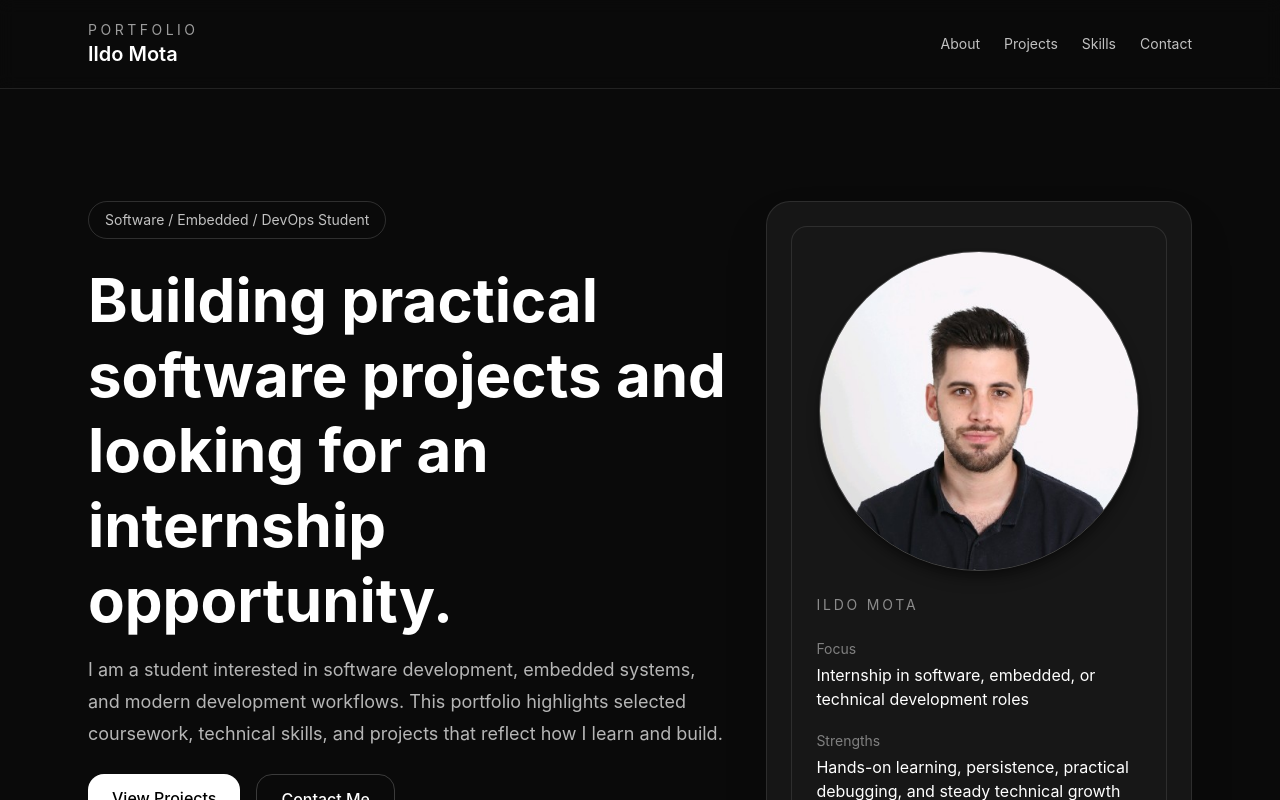
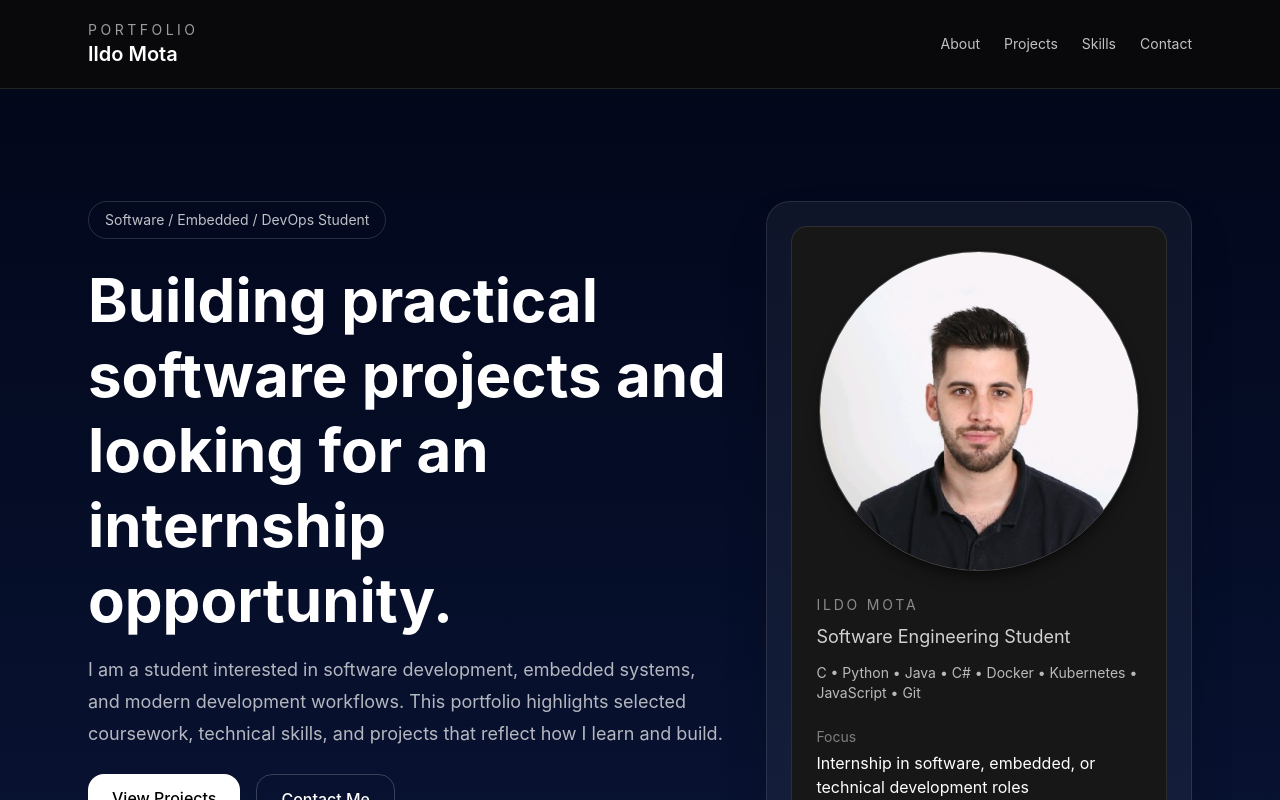
Before and after one commit to ildomota/ildomota.github.io, a React (Vite) app: page / in a window 1280 px wide. Shown: the top 800 px of the page. Built offline with nearby package versions, Linux system fonts and the light colour scheme.

Commit message:
changed page theme

```diff
--- a/src/App.jsx
+++ b/src/App.jsx
@@ -59,7 +59,7 @@ export default function InternshipPortfolioSite() {
   ];
 
   return (
-    <div className="min-h-screen bg-neutral-950 text-white">
+    <div className="min-h-screen bg-gradient-to-b from-slate-950 via-blue-950 to-black text-white">
       <header className="border-b border-white/10 bg-neutral-950/90 backdrop-blur">
         <div className="mx-auto flex max-w-6xl items-center justify-between px-6 py-5">
           <div>
@@ -114,6 +114,12 @@ export default function InternshipPortfolioSite() {
             />
 
               <p className="text-sm uppercase tracking-[0.2em] text-white/50">Ildo Mota</p>
+              <p className="mt-2 text-lg text-white/80">
+              Software Engineering Student
+              </p>
+              <p className="mt-3 text-sm text-white/70">
+              C • Python • Java • C# • Docker • Kubernetes • JavaScript • Git
+              </p>
               <div className="mt-6 space-y-5 text-sm">
                 <div>
                   <p className="text-white/45">Focus</p>
```
